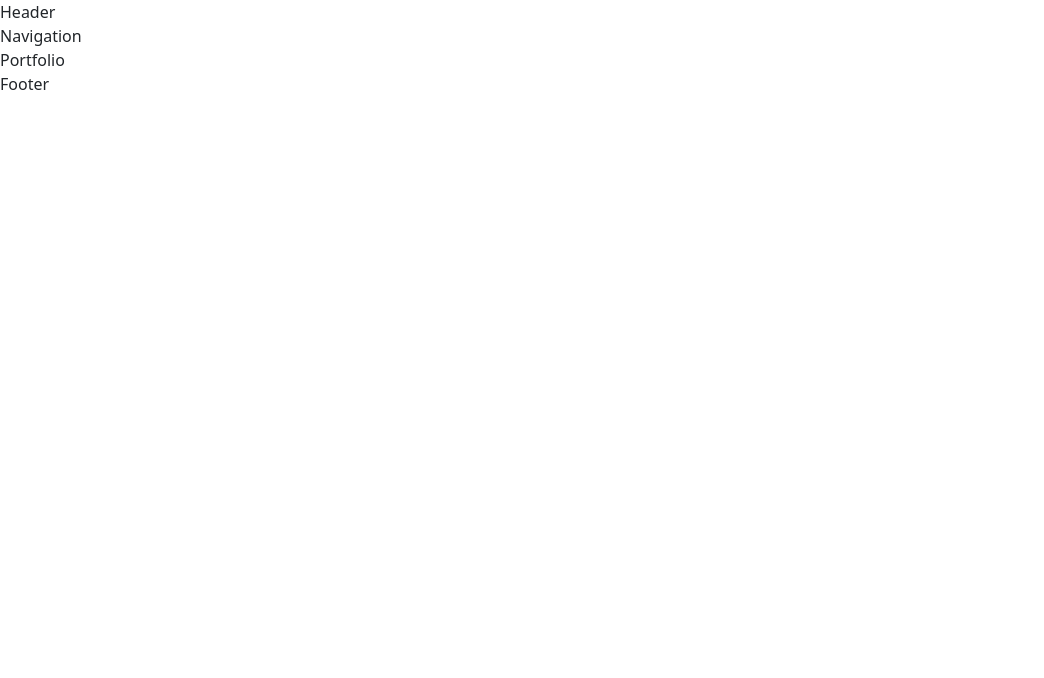
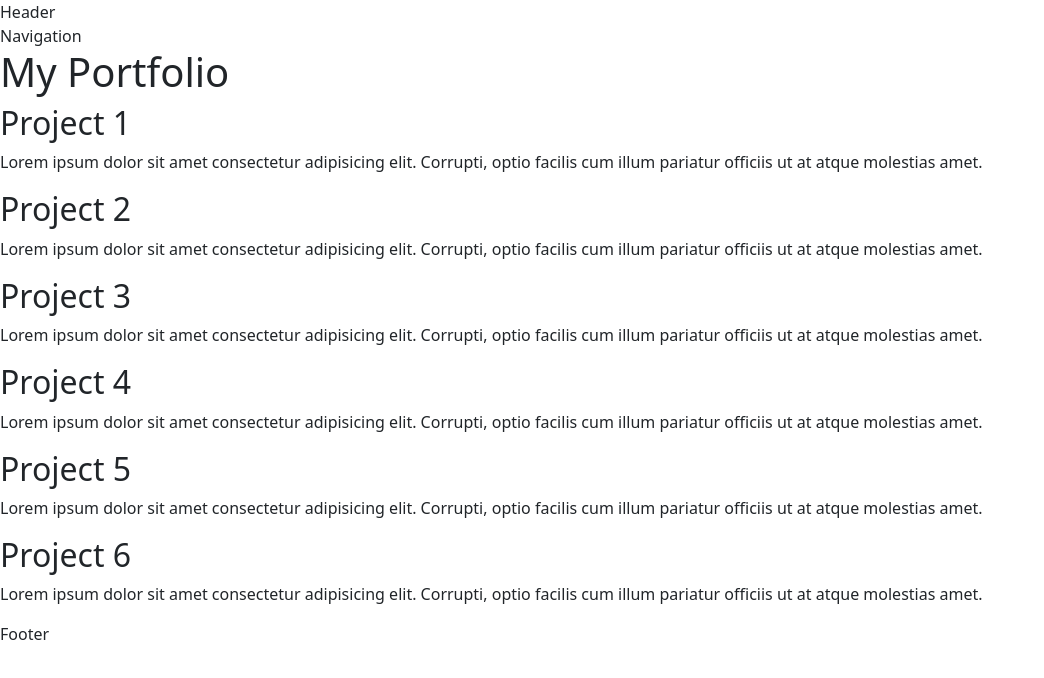
Before and after one commit to gilmerperez/module-12-challenge, a React (Vite) app: page /Portfolio in a window 1280 px wide. Shown: the top 678 px of the page, without its empty margins (0-1044 px from the left). Built offline with nearby package versions, Linux system fonts and the light colour scheme.

Commit message:
Added filler text to pages for structure

```diff
--- a/src/pages/About.jsx
+++ b/src/pages/About.jsx
@@ -2,7 +2,17 @@ import React from 'react'
 
 const About = () => {
   return (
-    <div>About</div>
+    <div>
+      <h1>About Me</h1>
+      <p>
+        Nunc pharetra finibus est at efficitur. Praesent sed congue diam.
+        Integer gravida dui mauris, ut interdum nunc egestas sed. Aenean sed
+        mollis diam. Nunc aliquet risus ac finibus porta. Nam quis arcu non
+        lectus tincidunt fermentum. Suspendisse aliquet orci porta quam semper
+        imperdiet. Praesent euismod mi justo, faucibus scelerisque risus cursus
+        in. Sed rhoncus mollis diam, sit amet facilisis lectus blandit at.
+      </p>
+    </div>
   )
 }
 
--- a/src/pages/Contact.jsx
+++ b/src/pages/Contact.jsx
@@ -2,7 +2,22 @@ import React from 'react'
 
 const Contact = () => {
   return (
-    <div>Contact</div>
+    <div>
+      <h1>Contact Me</h1>
+      <p>
+        Integer cursus bibendum sem non pretium. Vestibulum in aliquet sem, quis
+        molestie urna. Aliquam semper ultrices varius. Aliquam faucibus sit amet
+        magna a ultrices. Aenean pellentesque placerat lacus imperdiet
+        efficitur. In felis nisl, luctus non ante euismod, tincidunt bibendum
+        mi. In a molestie nisl, eu sodales diam. Nam tincidunt lacus quis magna
+        posuere, eget tristique dui dapibus. Maecenas fermentum elementum
+        faucibus. Quisque nec metus vestibulum, egestas massa eu, sollicitudin
+        ipsum. Nulla facilisi. Sed ut erat ligula. Nam tincidunt nunc in nibh
+        dictum ullamcorper. Class aptent taciti sociosqu ad litora torquent per
+        conubia nostra, per inceptos himenaeos. Etiam ornare rutrum felis at
+        rhoncus. Etiam vel condimentum magna, quis tempor nulla.
+      </p>
+    </div>
   )
 }
 
--- a/src/pages/Error.jsx
+++ b/src/pages/Error.jsx
@@ -6,7 +6,7 @@ const Error = () => {
       <h1>Oops!</h1>
       <p>Sorry, an unexpected error has occurred.</p>
       <p>
-        <i>{error.statusText || error.message}</i>
+        <i>{Error.statusText || Error.message}</i>
       </p>
     </div>
   )
--- a/src/pages/Portfolio.jsx
+++ b/src/pages/Portfolio.jsx
@@ -2,7 +2,33 @@ import React from 'react'
 
 const Portfolio = () => {
   return (
-    <div>Portfolio</div>
+    <div>
+      <h1>My Portfolio</h1>
+      <div>
+        <h2>Project 1</h2>
+        <p>Lorem ipsum dolor sit amet consectetur adipisicing elit. Corrupti, optio facilis cum illum pariatur officiis ut at atque molestias amet.</p>
+      </div>
+      <div>
+        <h2>Project 2</h2>
+        <p>Lorem ipsum dolor sit amet consectetur adipisicing elit. Corrupti, optio facilis cum illum pariatur officiis ut at atque molestias amet.</p>
+      </div>
+      <div>
+        <h2>Project 3</h2>
+        <p>Lorem ipsum dolor sit amet consectetur adipisicing elit. Corrupti, optio facilis cum illum pariatur officiis ut at atque molestias amet.</p>
+      </div>
+      <div>
+        <h2>Project 4</h2>
+        <p>Lorem ipsum dolor sit amet consectetur adipisicing elit. Corrupti, optio facilis cum illum pariatur officiis ut at atque molestias amet.</p>
+      </div>
+      <div>
+        <h2>Project 5</h2>
+        <p>Lorem ipsum dolor sit amet consectetur adipisicing elit. Corrupti, optio facilis cum illum pariatur officiis ut at atque molestias amet.</p>
+      </div>
+      <div>
+        <h2>Project 6</h2>
+        <p>Lorem ipsum dolor sit amet consectetur adipisicing elit. Corrupti, optio facilis cum illum pariatur officiis ut at atque molestias amet.</p>
+      </div>
+    </div>
   )
 }
 
--- a/src/pages/Resume.jsx
+++ b/src/pages/Resume.jsx
@@ -2,7 +2,22 @@ import React from 'react'
 
 const Resume = () => {
   return (
-    <div>Resume</div>
+    <div>
+      <h1>My Resume</h1>
+      <p>
+        Integer cursus bibendum sem non pretium. Vestibulum in aliquet sem, quis
+        molestie urna. Aliquam semper ultrices varius. Aliquam faucibus sit amet
+        magna a ultrices. Aenean pellentesque placerat lacus imperdiet
+        efficitur. In felis nisl, luctus non ante euismod, tincidunt bibendum
+        mi. In a molestie nisl, eu sodales diam. Nam tincidunt lacus quis magna
+        posuere, eget tristique dui dapibus. Maecenas fermentum elementum
+        faucibus. Quisque nec metus vestibulum, egestas massa eu, sollicitudin
+        ipsum. Nulla facilisi. Sed ut erat ligula. Nam tincidunt nunc in nibh
+        dictum ullamcorper. Class aptent taciti sociosqu ad litora torquent per
+        conubia nostra, per inceptos himenaeos. Etiam ornare rutrum felis at
+        rhoncus. Etiam vel condimentum magna, quis tempor nulla.
+      </p>
+    </div>
   )
 }
 
```
